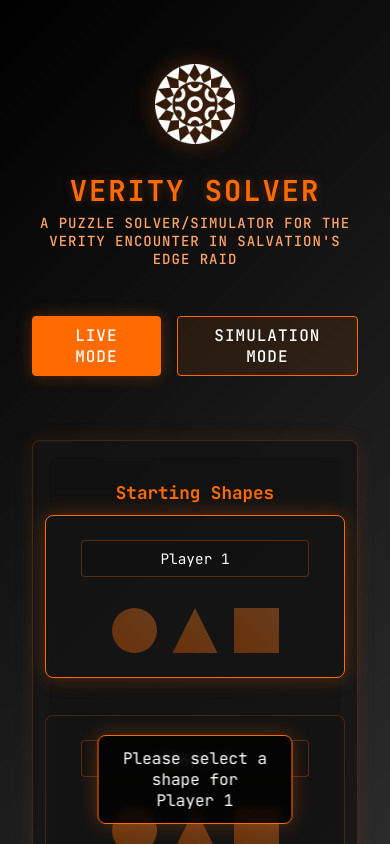
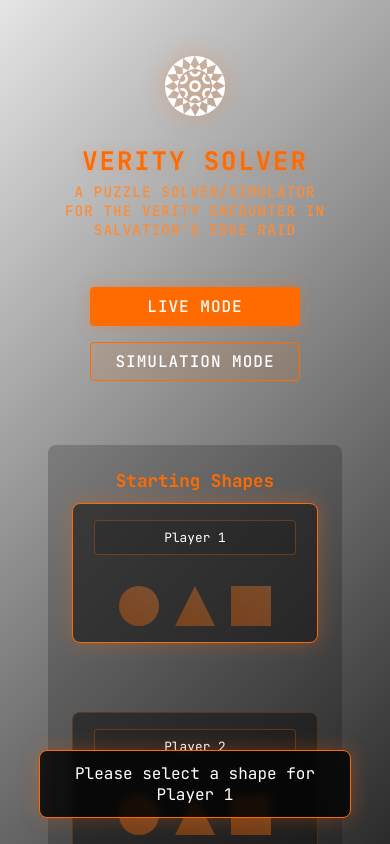
Before and after one commit to bugrakaan/verity-solver, a Next.js app: page / in a window 390 px wide. Built offline with nearby package versions, Linux system fonts and the light colour scheme.

Commit message:
feat: updates

```diff
--- a/src/app/page.css
+++ b/src/app/page.css
@@ -1,3 +1,103 @@
+:root {
+  --primary-color: #ff6b00;
+  --primary-color-light: #ff8c33;
+  --text-color: #fff;
+  --background-color: rgba(0, 0, 0, 0.1);
+  --border-color: rgba(255, 107, 0, 0.3);
+  --hover-background: rgba(0, 0, 0, 0.2);
+  --transition-speed: 0.3s;
+  --border-radius: 4px;
+  --box-shadow: 0 0 20px rgba(255, 107, 0, 0.4);
+  --shape-size: 30px;
+  --button-padding: 8px 12px;
+  --font-mono: 'JetBrains Mono', monospace;
+}
+
+/* Common shape styles */
+.shape {
+  width: var(--shape-size);
+  height: var(--shape-size);
+  background-color: var(--primary-color);
+  transition: all var(--transition-speed) ease;
+}
+
+.shape.circle {
+  border-radius: 50%;
+}
+
+.shape.triangle {
+  clip-path: polygon(50% 0%, 0% 100%, 100% 100%);
+}
+
+.shape.square {
+  border-radius: 0;
+}
+
+/* Common button styles */
+.button {
+  padding: var(--button-padding);
+  border: 1px solid var(--border-color);
+  border-radius: var(--border-radius);
+  background: var(--background-color);
+  color: var(--text-color);
+  font-family: var(--font-mono);
+  transition: all var(--transition-speed) ease;
+  cursor: pointer;
+}
+
+.button:hover {
+  background: var(--hover-background);
+  border-color: var(--primary-color);
+  box-shadow: 0 0 0 2px rgba(255, 107, 0, 0.2);
+}
+
+/* Common input styles */
+.input {
+  width: 80%;
+  padding: var(--button-padding);
+  border: 1px solid var(--border-color);
+  border-radius: var(--border-radius);
+  font-size: 1em;
+  color: var(--text-color);
+  background: var(--background-color);
+  text-align: center;
+  transition: all var(--transition-speed) ease;
+  font-family: var(--font-mono);
+  outline: none;
+}
+
+.input:focus {
+  outline: none;
+  background: var(--hover-background);
+  border-color: var(--primary-color);
+  box-shadow: 0 0 0 2px rgba(255, 107, 0, 0.2);
+}
+
+/* Common container styles */
+.container {
+  background: var(--background-color);
+  padding: 1.5rem;
+  border-radius: 8px;
+  margin-bottom: 2rem;
+}
+
+/* Common flex styles */
+.flex-center {
+  display: flex;
+  justify-content: center;
+  align-items: center;
+}
+
+.flex-column {
+  display: flex;
+  flex-direction: column;
+}
+
+.flex-row {
+  display: flex;
+  flex-direction: row;
+}
+
 .page {
   padding: 4rem 0;
   flex: 1;
@@ -51,19 +151,6 @@
   font-size: 14px;
   text-align: center;
   font-weight: var(--font-weight);
-}
-
-.container {
-  display: flex;
-  flex-direction: column;
-  align-items: center;
-  gap: 2rem;
-  background: var(--panel-bg);
-  padding: 2rem;
-  border-radius: 8px;
-  box-shadow: 0 0 20px var(--panel-shadow);
-  border: 1px solid var(--panel-border);
-  width: 100%;
 }
 
 .columns {
@@ -494,7 +581,7 @@
   display: flex;
   flex-direction: column;
   gap: 10px;
-  margin-top: 15px;
+  height: 100%;
   text-align: center;
 }
 
@@ -507,7 +594,7 @@
   border-radius: 4px;
 }
 
-.arrow {
+.arrow, .plus {
   color: var(--primary-color);
   flex-shrink: 0;
 }
@@ -1077,62 +1164,133 @@
 
 /* Responsive Tasarım */
 @media (max-width: 1200px) {
-  .container {
-    padding: 1rem;
+  .main {
+    padding: 0 2rem;
   }
 
   .columns {
-    gap: 1rem;
+    gap: 1.5rem;
   }
 
   .column {
+    width: 280px;
+  }
+
+  .startingShapes .column,
+  .playerShapes .column,
+  .puzzleSteps .column {
     width: 250px;
   }
 
+  /* Önce şekilleri küçültmeyi dene */
   .mainShape {
-    width: 120px;
-    height: 120px;
+    width: 110px;
+    height: 110px;
   }
 
   .subShape {
-    width: 50px;
-    height: 50px;
+    width: 45px;
+    height: 45px;
+  }
+
+  .shapeButton {
+    width: 45px;
+    height: 45px;
+  }
+
+  .titleIcon {
+    width: 70px !important;
+    height: 70px !important;
+  }
+}
+
+/* Eğer şekilleri küçültmek yeterli olmazsa, bu düzenlemeler devreye girer */
+@media (max-width: 1000px) {
+  .columns {
+    flex-wrap: wrap;
+    justify-content: center;
+  }
+
+  .column {
+    width: calc(50% - 2rem);
+    margin-bottom: 2rem;
+  }
+
+  .startingShapes .column,
+  .playerShapes .column,
+  .puzzleSteps .column {
+    width: calc(50% - 2rem);
   }
 }
 
 @media (max-width: 900px) {
+  .page {
+    padding: 2rem 0;
+  }
+
+  .titleContainer {
+    max-width: 90%;
+  }
+
+  .title {
+    font-size: 2rem;
+  }
+
+  .subtitle {
+    font-size: 1rem;
+  }
+
   .columns {
     flex-direction: column;
     align-items: center;
+    gap: 2rem;
   }
 
   .column {
-    width: 80%;
+    width: 90%;
+    max-width: 400px;
+  }
+
+  .startingShapes .column,
+  .playerShapes .column,
+  .puzzleSteps .column {
+    width: 100%;
     max-width: 400px;
   }
 
   .shapeButtons {
     flex-wrap: wrap;
     justify-content: center;
-  }
-
-  .shapeButton {
-    width: 50px;
-    height: 50px;
+    gap: 1rem;
   }
 
   .playerNameInput {
     width: 90%;
   }
+
+  .modeToggle {
+    flex-direction: column;
+    gap: 1rem;
+  }
+
+  .toggleButton {
+    width: 100%;
+    max-width: 300px;
+  }
 }
 
 @media (max-width: 600px) {
   .page {
-    padding: 2rem 1rem;
+    padding: 1.5rem 1rem;
   }
 
   .title {
-    font-size: 2rem;
+    font-size: 1.8rem;
+  }
+
+  .titleIcon {
+    width: 60px !important;
+    height: 60px !important;
   }
 
   .sectionTitle {
@@ -1140,6 +1298,13 @@
   }
 
   .column {
+    width: 100%;
+    padding: 1rem;
+  }
+
+  .startingShapes .column,
+  .playerShapes .column,
+  .puzzleSteps .column {
     width: 100%;
     padding: 1rem;
   }
@@ -1154,6 +1319,11 @@
     height: 40px;
   }
 
+  .shapeButton {
+    width: 45px;
+    height: 45px;
+  }
+
   .button {
     padding: 0.6rem 1.2rem;
     font-size: 0.9rem;
@@ -1163,11 +1333,27 @@
     width: 95%;
     font-size: 0.9rem;
   }
+
+  .guidanceBox {
+    width: 90%;
+    padding: 0.8rem 1.2rem;
+    font-size: 0.9rem;
+  }
 }
 
-@media (max-width: 400px) {
+@media (max-width: 500px) {
+  .appContainer {
+    width: 100%;
+    padding: 0;
+    margin: 0;
+  }
+
   .title {
-    font-size: 1.8rem;
+    font-size: 1.6rem;
+  }
+
+  .subtitle {
+    font-size: 0.9rem;
   }
 
   .sectionTitle {
@@ -1185,14 +1371,114 @@
   }
 
   .shapeButton {
+    width: 40px;
+    height: 40px;
+  }
+
+  .playerNameInput {
+    font-size: 0.8rem;
+  }
+
+  .guidanceBox {
+    font-size: 0.8rem;
+  }
+}
+
+/* Landscape mode için özel düzenlemeler */
+@media (max-height: 600px) and (orientation: landscape) {
+  .page {
+    padding: 1rem 0;
+  }
+
+  .titleContainer {
+    margin-bottom: 1rem;
+  }
+
+  .titleIcon {
+    width: 50px !important;
+    height: 50px !important;
+  }
+
+  .title {
+    font-size: 1.5rem;
+  }
+
+  .columns {
+    flex-direction: row;
+    flex-wrap: wrap;
+    gap: 1rem;
+  }
+
+  .column {
+    width: calc(33.333% - 1rem);
+    min-width: 200px;
+  }
+
+  .mainShape {
+    width: 80px;
+    height: 80px;
+  }
+
+  .subShape {
+    width: 35px;
+    height: 35px;
+  }
+}
+
+/* Tablet için özel düzenlemeler */
+@media (min-width: 768px) and (max-width: 1024px) {
+  .columns {
+    flex-wrap: wrap;
+    justify-content: center;
+  }
+
+  .column {
+    width: calc(50% - 2rem);
+    margin-bottom: 2rem;
+  }
+
+  .mainShape {
+    width: 110px;
+    height: 110px;
+  }
+
+  .subShape {
     width: 45px;
     height: 45px;
   }
 }
 
+/* Yüksek DPI ekranlar için özel düzenlemeler */
+@media (-webkit-min-device-pixel-ratio: 2), (min-resolution: 192dpi) {
+  .shape,
+  .mainShape,
+  .subShape {
+    transform: translateZ(0);
+    backface-visibility: hidden;
+  }
+}
+
+/* Karanlık mod için özel düzenlemeler */
+@media (prefers-color-scheme: dark) {
+  :root {
+    --background-color: rgba(0, 0, 0, 0.2);
+    --hover-background: rgba(0, 0, 0, 0.3);
+  }
+}
+
+/* Animasyonlar için performans optimizasyonu */
+@media (prefers-reduced-motion: reduce) {
+  * {
+    animation-duration: 0.01ms !important;
+    animation-iteration-count: 1 !important;
+    transition-duration: 0.01ms !important;
+    scroll-behavior: auto !important;
+  }
+}
+
 .guidanceBox {
   position: fixed;
-  bottom: 20px;
+  bottom: 2em;
   left: 50%;
   transform: translateX(-50%);
   background: rgba(0, 0, 0, 0.8);
@@ -1206,6 +1492,10 @@
   max-width: 80%;
   text-align: center;
   transition: all 0.3s ease;
+  word-wrap: break-word;
+  word-break: break-word;
+  overflow-wrap: break-word;
+  white-space: normal;
 }
 
 .guidanceBox.success {
@@ -1219,6 +1509,10 @@
   margin: 0;
   font-size: 1rem;
   font-family: var(--font-mono);
+  word-wrap: break-word;
+  word-break: break-word;
+  overflow-wrap: break-word;
+  white-space: normal;
 }
 
 .playerShapes .mainShape {
@@ -1265,3 +1559,83 @@
   background-color: rgba(255, 107, 0, 0.4);
   box-shadow: 0 0 25px rgba(255, 107, 0, 0.5);
 }
+
+.finalShapes {
+  margin-top: auto;
+  padding: 1rem;
+  background: rgba(20, 20, 20, 0.6);
+  border-radius: 8px;
+  border: 1px solid var(--primary-color-light);
+  display: flex;
+  align-items: center;
+  justify-content: center;
+  gap: 1rem;
+  flex-wrap: wrap;
+}
+
+.finalShapesContainer {
+  display: flex;
+  align-items: center;
+  justify-content: center;
+  gap: 0.5rem;
+  flex-wrap: wrap;
+}
+
+.moveInfo {
+  display: flex;
+  align-items: center;
+  gap: 0.5rem;
+}
+
+.moveInfo .shape {
+  width: 24px;
+  height: 24px;
+  border-radius: 4px;
+  background: var(--primary-color);
+  border: 1px solid var(--primary-color-light);
+}
+
+.moveInfo .arrow {
+  color: var(--primary-color-light);
+}
+
+.moveInfo .shape.circle {
+  border-radius: 50%;
+}
+
+.moveInfo .shape.triangle {
+  clip-path: polygon(50% 0%, 0% 100%, 100% 100%);
+}
+
+.moveInfo .shape.square {
+  border-radius: 0;
+}
+
+.finalShape {
+  width: 24px;
+  height: 24px;
+  border-radius: 4px;
+  background: rgba(255, 107, 0, 0.2);
+  border: 1px solid var(--primary-color);
+}
+
+.finalShape.circle {
+  border-radius: 50%;
+}
+
+.finalShape.triangle {
+  clip-path: polygon(50% 0%, 0% 100%, 100% 100%);
+}
+
+.finalShape.square {
+  border-radius: 4px;
+}
+
+.finalShape.hexagon {
+  clip-path: polygon(25% 0%, 75% 0%, 100% 50%, 75% 100%, 25% 100%, 0% 50%);
+}
+
+.finalShapes .shape {
+  width: 32px;
+  height: 32px;
+}
--- a/src/app/page.js
+++ b/src/app/page.js
@@ -183,6 +183,7 @@
       // Sütun seçimi için sayı tuşları
       if (['1', '2', '3'].includes(key)) {
         setActiveColumn(parseInt(key));
+        updateGuidanceMessage();
       }
 
       // Eğer geçerli bir şekil seçildiyse ve aktif sütun varsa
@@ -198,6 +199,10 @@
   useEffect(() => {
     updateGuidanceMessage();
   }, [selectedShapes, selectedSubShapes, isLiveMode, solutionSteps, currentStep, playerNames]);
+
+  useEffect(() => {
+    updateGuidanceMessage();
+  }, [activeColumn]);
 
   const handleShapeSelect = (shape, column) => {
     let newSelectedShapes = [...selectedShapes];
@@ -641,7 +646,7 @@
       return 'puzzleSolutionGenerated';
     }
 
-    return '';
+    return 'selectMainShape';
   };
 
   const updateGuidanceMessage = () => {
@@ -654,8 +659,7 @@
     }
 
     if (state === 'selectMainShape') {
-      const emptyGroupIndex = selectedShapes.findIndex(shape => !shape);
-      const playerIndex = emptyGroupIndex === -1 ? 0 : emptyGroupIndex;
+      const playerIndex = activeColumn - 1;
       setGuidanceMessage(`Please select a shape for ${playerNames[playerIndex] || `Player ${playerIndex + 1}`}`);
       setIsGuidanceSuccess(false);
     } else if (state === 'selectSubShape') {
@@ -666,7 +670,8 @@
       setGuidanceMessage('Puzzle solution has been generated');
       setIsGuidanceSuccess(true);
     } else {
-      setGuidanceMessage('Please select a shape for Player 1');
+      const playerIndex = activeColumn - 1;
+      setGuidanceMessage(`Please select a shape for ${playerNames[playerIndex] || `Player ${playerIndex + 1}`}`);
       setIsGuidanceSuccess(false);
     }
   };
@@ -718,7 +723,7 @@
           </button>
         </div>
 
-        <div className="container">
+        <div className="container appContainer">
           <div className="startingShapes">
             <h3 className="sectionTitle">Starting Shapes</h3>
             <div className="columns">
@@ -735,6 +740,7 @@
                       className="playerNameInput"
                       placeholder={`Player ${column}`}
                       tabIndex={column}
+                      maxLength={40}
                     />
                   </div>
                   <div className="shapeButtons">
@@ -819,6 +825,7 @@
                 group.mainShape !== null &&
                 group.shapes.every(shape => shape !== null)
               ) && (
+                <>
                   <div className="puzzleSteps">
                     <div className="titleRow">
                       <h3 className="sectionTitle">Puzzle Steps</h3>
@@ -841,7 +848,8 @@
                             </h3>
                             <div className="puzzleMoves">
                               {playerMoves.length > 0 ? (
-                              playerMoves.map((move, moveIndex) => (
+                                <>
+                                  {playerMoves.map((move, moveIndex) => (
                                     <div key={moveIndex} className="requiredMove">
                                       <div className="tooltip">
                                         {`${playerNames[index]} sends ${move.shape} to ${playerNames[move.targetPlayer]}`}
@@ -857,7 +865,23 @@
                                         </span>
                                       </div>
                                     </div>
-                              ))
+                                  ))}
+                                  <div className="finalShapes">
+                                    <div className='finalShapesTitle'>Final Shapes</div>
+                                    <div className='finalShapesContainer'>
+                                    {solutionSteps[solutionSteps.length - 1]?.state[index].shapes.map((shape, shapeIndex) => (
+                                      <>
+                                        <div className={`shape ${shape}`} />
+                                        {shapeIndex < solutionSteps[solutionSteps.length - 1]?.state[index].shapes.length - 1 && (
+                                          <svg className="plus" viewBox="0 0 24 24" width="24" height="24">
+                                            <path d="M19 13h-6v6h-2v-6H5v-2h6V5h2v6h6v2z" fill="currentColor"/>
+                                          </svg>
+                                        )}
+                                      </>
+                                    ))}
+                                    </div>
+                                  </div>
+                                </>
                               ) : (
                                 <div className="requiredMove">
                                   <div className="tooltip">No moves required</div>
@@ -881,6 +905,7 @@
                       }).join('')}
                     </div>
                   </div>
+                </>
               )}
             </>
           )}
```
Lines whose indentation alone changed are shown as unchanged.
